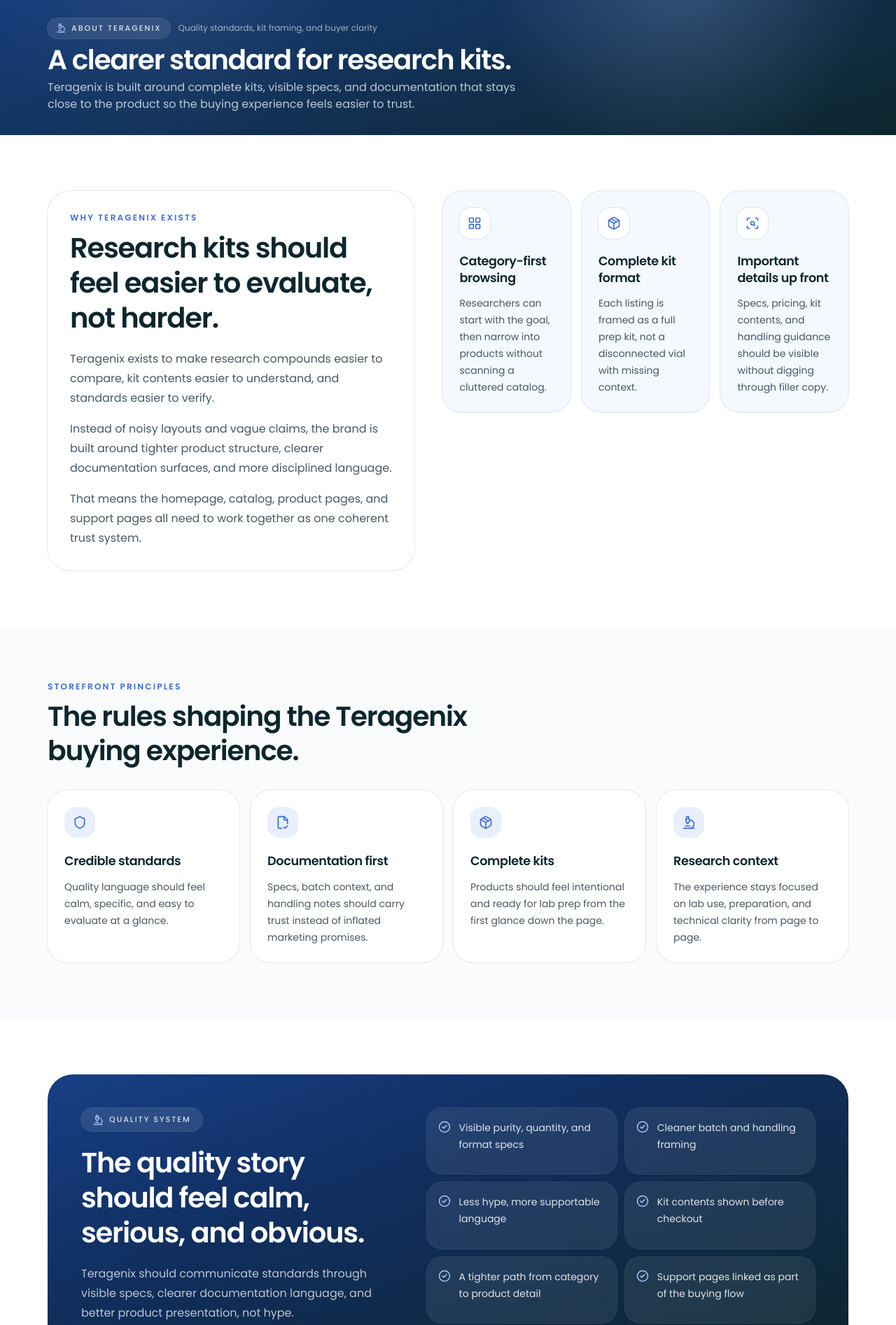
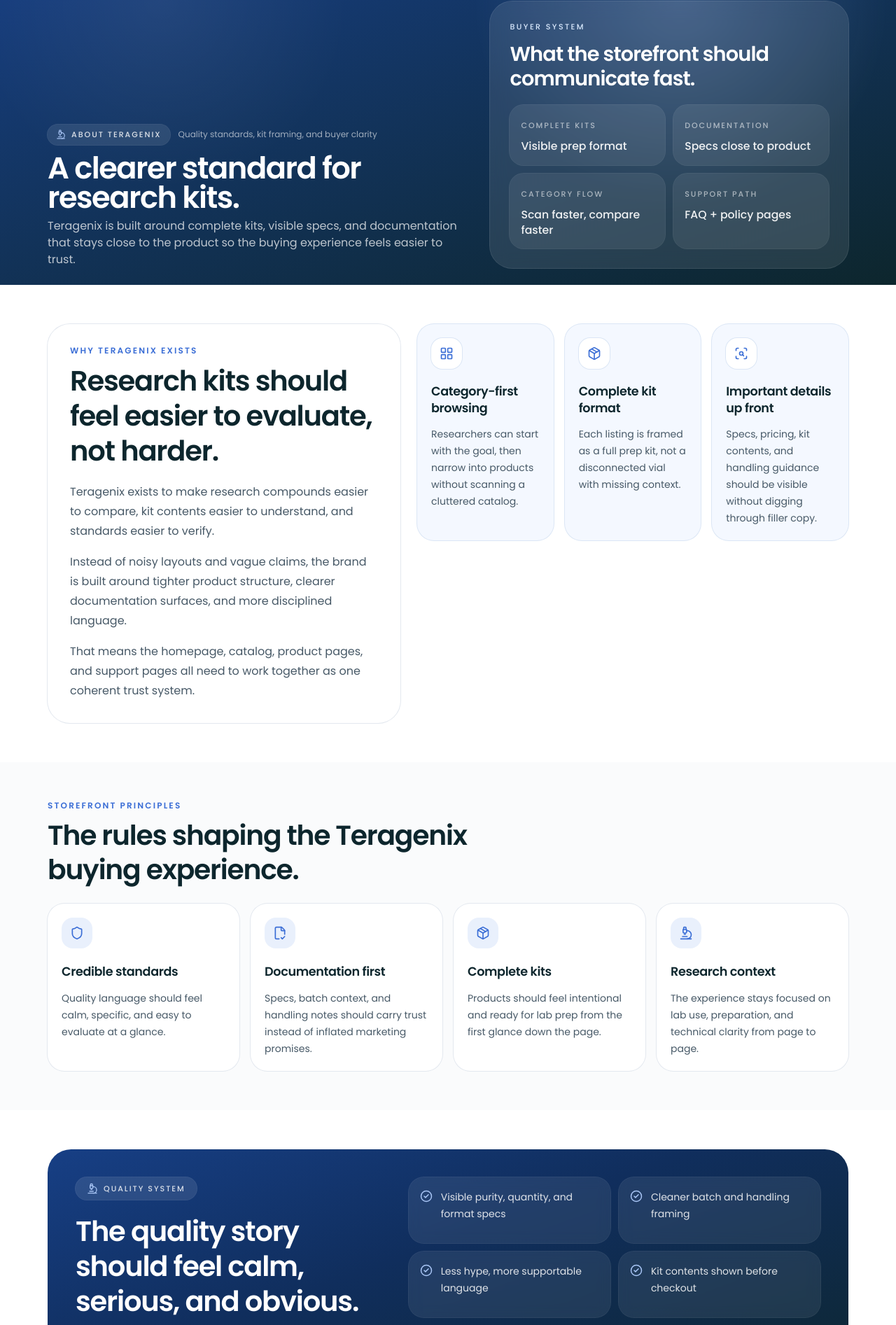
Before and after one commit to sethschnrt/teragenix, a Next.js app: page /about in a window 1280 px wide. Shown: the part 86-1979 px from the top of the page at 70% size. Built offline with nearby package versions, Linux system fonts and the light colour scheme.

Commit message:
tighten teragenix page density and layout

```diff
--- a/src/app/about/page.tsx
+++ b/src/app/about/page.tsx
@@ -74,11 +74,19 @@ export default function AboutPage() {
         title="A clearer standard for research kits."
         description="Teragenix is built around complete kits, visible specs, and documentation that stays close to the product so the buying experience feels easier to trust."
         variant="subpage"
+        panelEyebrow="BUYER SYSTEM"
+        panelTitle="What the storefront should communicate fast."
+        panelItems={[
+          { label: "Complete kits", value: "Visible prep format" },
+          { label: "Documentation", value: "Specs close to product" },
+          { label: "Category flow", value: "Scan faster, compare faster" },
+          { label: "Support path", value: "FAQ + policy pages", href: "/faq" },
+        ]}
       />
 
-      <section id="why" className="py-14 sm:py-18 lg:py-20">
+      <section id="why" className="py-10 sm:py-12 lg:py-14">
         <div className="mx-auto max-w-[1240px] px-5 sm:px-8 lg:px-12">
-          <div className="grid gap-8 lg:grid-cols-[0.95fr_1.05fr] lg:items-start lg:gap-10">
+          <div className="grid gap-5 lg:grid-cols-[0.9fr_1.1fr] lg:items-start lg:gap-6">
             <div className="rounded-[2rem] bg-white p-7 ring-1 ring-[#e3e8ef] sm:p-8">
               <p className="tg-eyebrow">WHY TERAGENIX EXISTS</p>
               <h2 className="mt-3 text-[2rem] font-semibold leading-tight tracking-[-0.03em] text-[#0d262d] sm:text-[2.5rem]">
@@ -101,7 +109,7 @@ export default function AboutPage() {
               {workflowCards.map((card) => (
                 <div
                   key={card.title}
-                  className="rounded-[1.75rem] bg-[#f4f8ff] p-6 ring-1 ring-[#dbe6f5]"
+                  className="rounded-[1.5rem] bg-[#f4f8ff] p-5 ring-1 ring-[#dbe6f5]"
                 >
                   <div className="flex h-11 w-11 items-center justify-center rounded-[1rem] bg-white ring-1 ring-[#dbe6f5]">
                     <card.icon className="h-5 w-5 text-[#3b6ed6]" />
@@ -117,20 +125,20 @@ export default function AboutPage() {
         </div>
       </section>
 
-      <section className="bg-[#fafbfc] py-14 sm:py-18 lg:py-20">
+      <section className="bg-[#fafbfc] py-10 sm:py-12 lg:py-14">
         <div className="mx-auto max-w-[1240px] px-5 sm:px-8 lg:px-12">
-          <div className="mb-8 max-w-2xl">
+          <div className="mb-6 max-w-2xl">
             <p className="tg-eyebrow">STOREFRONT PRINCIPLES</p>
             <h2 className="mt-3 text-[2rem] font-semibold leading-tight tracking-[-0.03em] text-[#0d262d] sm:text-[2.45rem]">
               The rules shaping the Teragenix buying experience.
             </h2>
           </div>
 
-          <div className="grid gap-4 sm:grid-cols-2 xl:grid-cols-4">
+          <div className="grid gap-4 sm:grid-cols-2 lg:grid-cols-4">
             {principleCards.map((card) => (
               <div
                 key={card.title}
-                className="rounded-[1.75rem] bg-white p-6 ring-1 ring-[#e3e8ef]"
+                className="rounded-[1.5rem] bg-white p-5 ring-1 ring-[#e3e8ef]"
               >
                 <div className="flex h-11 w-11 items-center justify-center rounded-[1rem] bg-[#e9f0fc]">
                   <card.icon className="h-5 w-5 text-[#3b6ed6]" />
@@ -145,10 +153,10 @@ export default function AboutPage() {
         </div>
       </section>
 
-      <section id="quality-promise" className="py-14 sm:py-18 lg:py-20">
+      <section id="quality-promise" className="py-10 sm:py-12 lg:py-14">
         <div className="mx-auto max-w-[1240px] px-5 sm:px-8 lg:px-12">
-          <div className="rounded-[2.25rem] bg-[linear-gradient(160deg,_#173f85_0%,_#102e5d_42%,_#0d262d_100%)] p-7 text-white sm:p-10 lg:p-12">
-            <div className="grid gap-8 lg:grid-cols-[0.9fr_1.1fr] lg:gap-10">
+          <div className="rounded-[2.1rem] bg-[linear-gradient(160deg,_#173f85_0%,_#102e5d_42%,_#0d262d_100%)] p-6 text-white sm:p-8 lg:p-10">
+            <div className="grid gap-6 lg:grid-cols-[0.86fr_1.14fr] lg:gap-8">
               <div>
                 <div className="inline-flex items-center gap-2 rounded-full bg-white/10 px-4 py-2 ring-1 ring-white/14">
                   <Microscope className="h-4 w-4 text-[#a8c5f5]" />
@@ -182,9 +190,9 @@ export default function AboutPage() {
         </div>
       </section>
 
-      <section className="bg-[#fafbfc] py-14 sm:py-18 lg:py-20">
+      <section className="bg-[#fafbfc] py-10 sm:py-12 lg:py-14">
         <div className="mx-auto max-w-[1240px] px-5 sm:px-8 lg:px-12">
-          <div className="grid gap-6 lg:grid-cols-[1.05fr_0.95fr]">
+          <div className="grid gap-5 lg:grid-cols-[1.05fr_0.95fr]">
             <div className="rounded-[2rem] bg-white p-7 ring-1 ring-[#e3e8ef] sm:p-8">
               <p className="tg-eyebrow">HOW TO READ THE SITE</p>
               <h2 className="mt-3 text-[1.9rem] font-semibold leading-tight tracking-[-0.03em] text-[#0d262d] sm:text-[2.35rem]">
--- a/src/app/shop/page.tsx
+++ b/src/app/shop/page.tsx
@@ -81,7 +81,7 @@ export default function ShopPage() {
   return (
     <main>
       <section
-        className="relative overflow-hidden pt-24 sm:pt-28"
+        className="relative overflow-hidden pt-20 sm:pt-[5.5rem]"
         style={{
           background: "linear-gradient(162deg, #1e4a9e 0%, #0d262d 100%)",
         }}
@@ -94,7 +94,7 @@ export default function ShopPage() {
           }}
         />
 
-        <div className="relative mx-auto max-w-[1240px] px-5 pb-7 sm:px-8 sm:pb-8 lg:px-12">
+        <div className="relative mx-auto max-w-[1240px] px-5 pb-5 sm:px-8 sm:pb-6 lg:px-12">
           <div className="max-w-2xl">
             <div className="mb-3 flex flex-wrap items-center gap-3">
               <span className="inline-flex items-center rounded-full bg-white/10 px-3 py-1.5 text-[11px] font-medium tracking-[0.18em] text-white/84 ring-1 ring-white/14 backdrop-blur-sm">
@@ -115,9 +115,9 @@ export default function ShopPage() {
         </div>
       </section>
 
-      <section className="py-6 sm:py-8">
-        <div className="mx-auto max-w-6xl px-4 sm:px-6 lg:px-8">
-          <div className="mb-7 rounded-[1.5rem] border border-[#e3e8ef] bg-white p-5 shadow-[0_12px_30px_rgba(17,33,17,0.04)] sm:p-6">
+      <section className="py-5 sm:py-6">
+        <div className="mx-auto max-w-[1240px] px-5 sm:px-8 lg:px-12">
+          <div className="mb-5 rounded-[1.5rem] border border-[#e3e8ef] bg-white p-4 shadow-[0_12px_30px_rgba(17,33,17,0.04)] sm:p-5">
             <div className="flex flex-col gap-5">
               <div className="flex flex-col gap-3 lg:flex-row lg:items-center lg:justify-between">
                 <div>
@@ -203,7 +203,7 @@ export default function ShopPage() {
           </div>
 
           {/* Product grid — same style as FeaturedProducts */}
-          <div className="flex flex-wrap justify-center gap-4 sm:gap-7 lg:gap-8">
+          <div className="grid grid-cols-2 gap-4 sm:gap-5 lg:grid-cols-4 xl:grid-cols-5">
             {filtered.map((product) => {
               const productTheme = getHeroCategoryTheme(product.heroCategory);
 
@@ -211,7 +211,7 @@ export default function ShopPage() {
               <Link
                 key={product.slug}
                 href={`/shop/${product.slug}`}
-                className="tg-link-card group relative flex w-[calc(50%-0.5rem)] min-w-0 flex-col overflow-hidden rounded-xl border bg-card text-card-foreground ring-1 ring-foreground/10 sm:w-[calc(50%-0.875rem)] lg:w-[280px]"
+                className="tg-link-card group relative flex min-w-0 flex-col overflow-hidden rounded-xl border bg-card text-card-foreground ring-1 ring-foreground/10"
               >
                 {/* Product image */}
                 <div className="relative aspect-square flex items-center justify-center overflow-hidden" style={{ backgroundColor: productTheme.heroTone }}>
--- a/src/components/featured-products.tsx
+++ b/src/components/featured-products.tsx
@@ -11,10 +11,10 @@ export function FeaturedProducts() {
   const displayed = featuredProducts.slice(0, 4);
 
   return (
-    <section id="featured" className="relative bg-[#f4f8ff] pb-24 pt-24 sm:pb-28 sm:pt-28">
+    <section id="featured" className="relative bg-[#f4f8ff] pb-16 pt-16 sm:pb-[4.5rem] sm:pt-[4.5rem]">
       <div className="mx-auto max-w-[1240px] px-5 sm:px-8 lg:px-12">
         {/* Editorial header */}
-        <div className="mb-16 flex flex-col gap-8 sm:mb-20 sm:flex-row sm:items-end sm:justify-between">
+        <div className="mb-10 flex flex-col gap-6 sm:mb-12 sm:flex-row sm:items-end sm:justify-between">
           <div className="max-w-2xl">
             <p className="mb-5 font-sans text-[11px] font-medium tracking-[0.22em] text-[#3b6ed6]">
               FEATURED KITS
--- a/src/components/page-hero.tsx
+++ b/src/components/page-hero.tsx
@@ -39,13 +39,13 @@ const variantStyles = {
   },
   subpage: {
     section: "bg-[linear-gradient(162deg,_#173f85_0%,_#0d262d_100%)]",
-    padding: "pt-24 sm:pt-28",
+    padding: "pt-20 sm:pt-[5.5rem]",
     halo: "radial-gradient(circle at 76% 18%, rgba(168,197,245,0.22), transparent 28%), radial-gradient(circle at 18% 18%, rgba(255,255,255,0.06), transparent 24%)",
     panel: "bg-white/10 ring-white/18",
     pill: "bg-white/10 text-white/88 ring-white/14 hover:bg-white/16",
     stat: "bg-white/8 ring-white/12",
-    title: "text-[2rem] sm:text-[2.45rem]",
-    contentPb: "pb-7 sm:pb-8",
+    title: "text-[2.15rem] sm:text-[2.7rem]",
+    contentPb: "pb-5 sm:pb-6",
     showWordmark: false,
   },
 } as const;
@@ -84,8 +84,8 @@ export function PageHero({
         <div
           className={
             hasPanel
-              ? "grid gap-10 lg:grid-cols-[1.15fr_0.85fr] lg:items-end lg:gap-12"
-              : "max-w-2xl"
+              ? "grid gap-7 lg:grid-cols-[1.08fr_0.92fr] lg:items-end lg:gap-8"
+              : "max-w-3xl"
           }
         >
           <div className="max-w-3xl">
@@ -135,7 +135,7 @@ export function PageHero({
               )}
 
               {panelItems.length > 0 && (
-                <div className="mt-6 grid gap-3 sm:grid-cols-2">
+                <div className="mt-5 grid gap-3 sm:grid-cols-2">
                   {panelItems.map((item) => {
                     const content = (
                       <>
```
Also changed, not shown: src/app/coa/page.tsx (+14 -17 lines).
